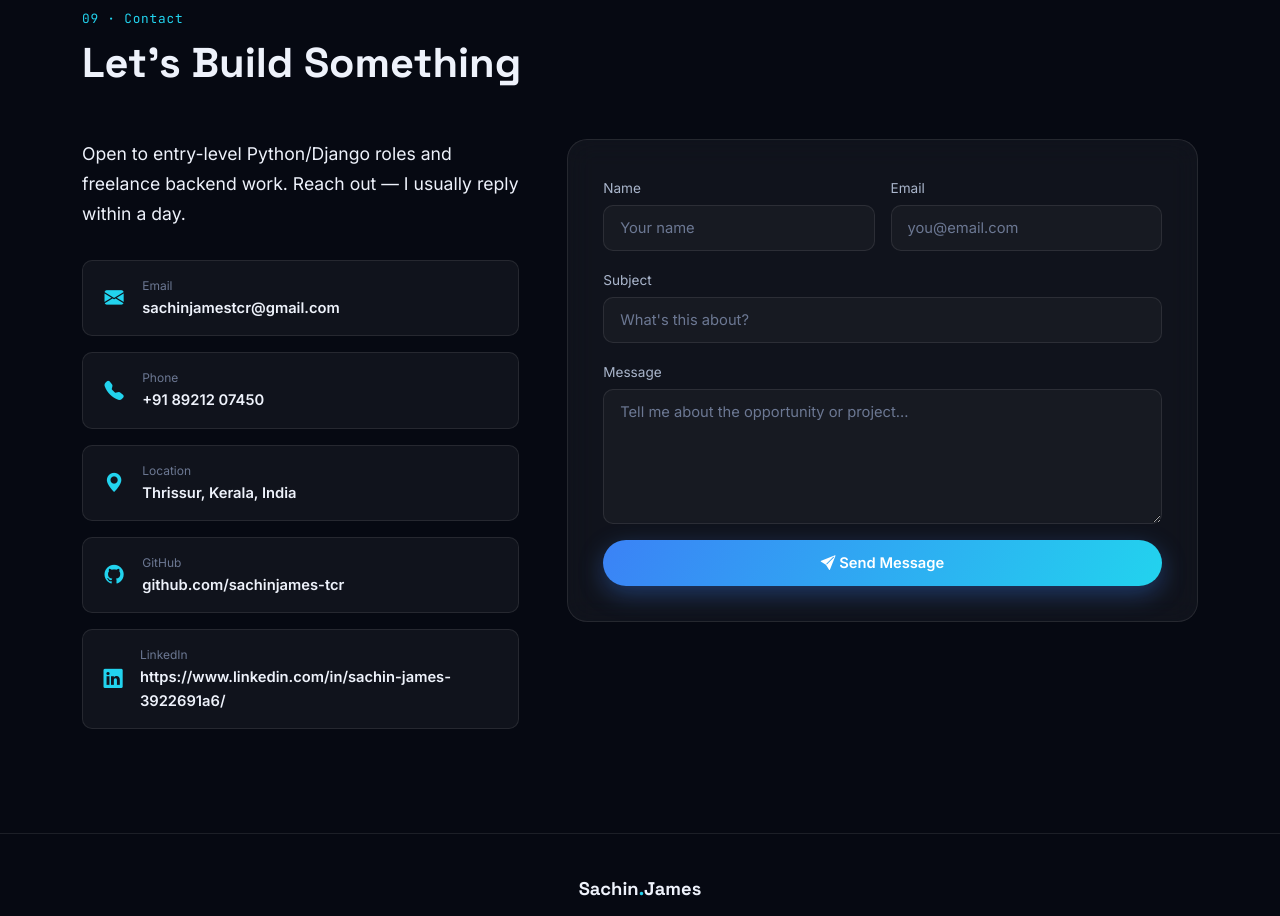
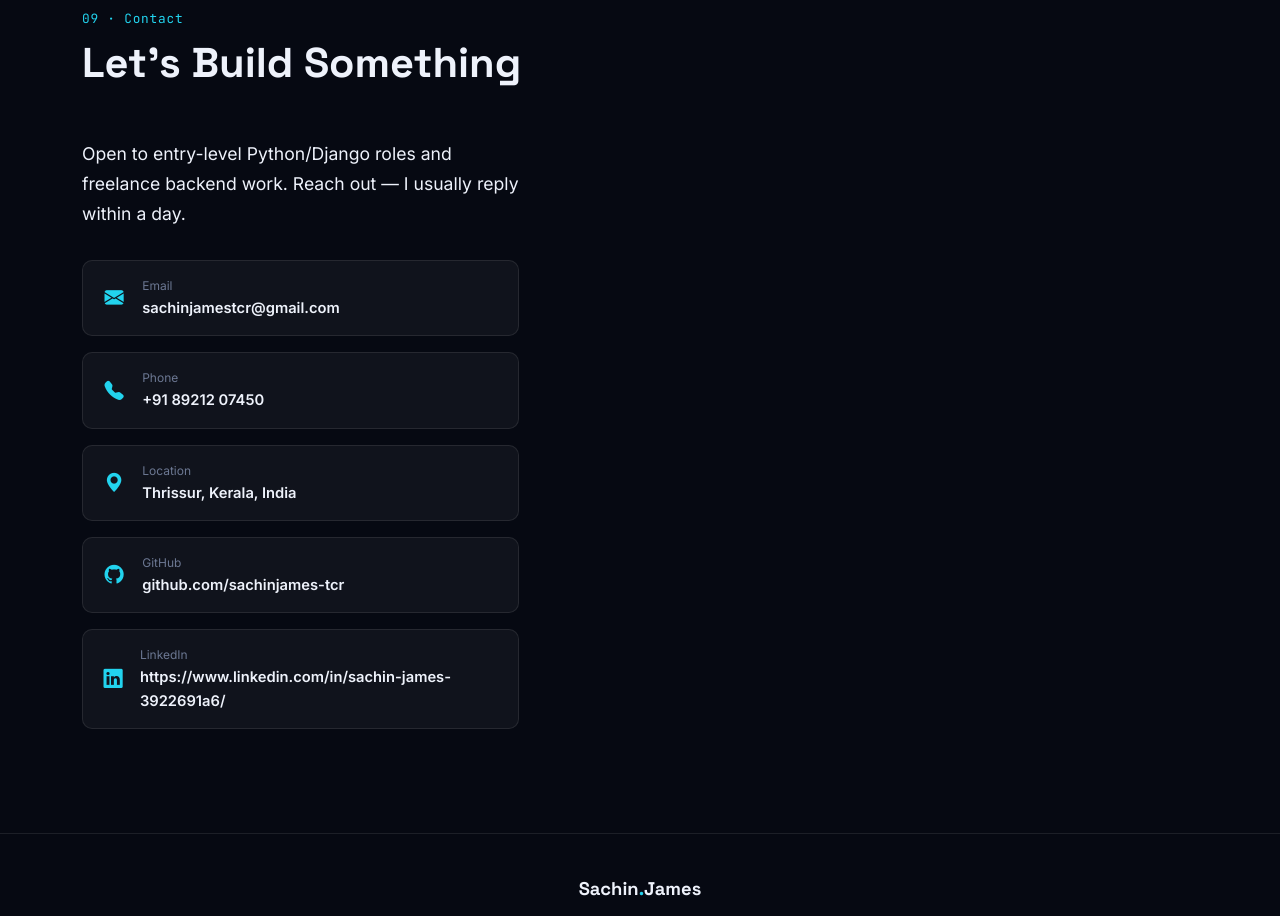
Before and after one commit to sachin-tcr/sachin-tcr.github.io, a plain HTML site: page index.html in a window 1280 px wide. Shown: the part 7140-8056 px from the top of the page. Drawn offline with nearby package versions, Linux system fonts and the light colour scheme.

Commit message:
Update index.html

```diff
--- a/index.html
+++ b/index.html
@@ -509,8 +509,8 @@
           </a>
         </div>
       </div>
-      <div class="col-lg-7" data-aos="fade-left">
-        <form class="contact-form glass-card" id="contactForm">
+      <!-- <div class="col-lg-7" data-aos="fade-left"> -->
+        <!-- <form class="contact-form glass-card" id="contactForm">
           <div class="row g-3">
             <div class="col-md-6">
               <label for="name" class="form-label">Name</label>
@@ -537,8 +537,8 @@
               </div>
             </div>
           </div>
-        </form>
-      </div>
+        </form> -->
+      <!-- </div>  -->
     </div>
   </div>
 </section>
```
